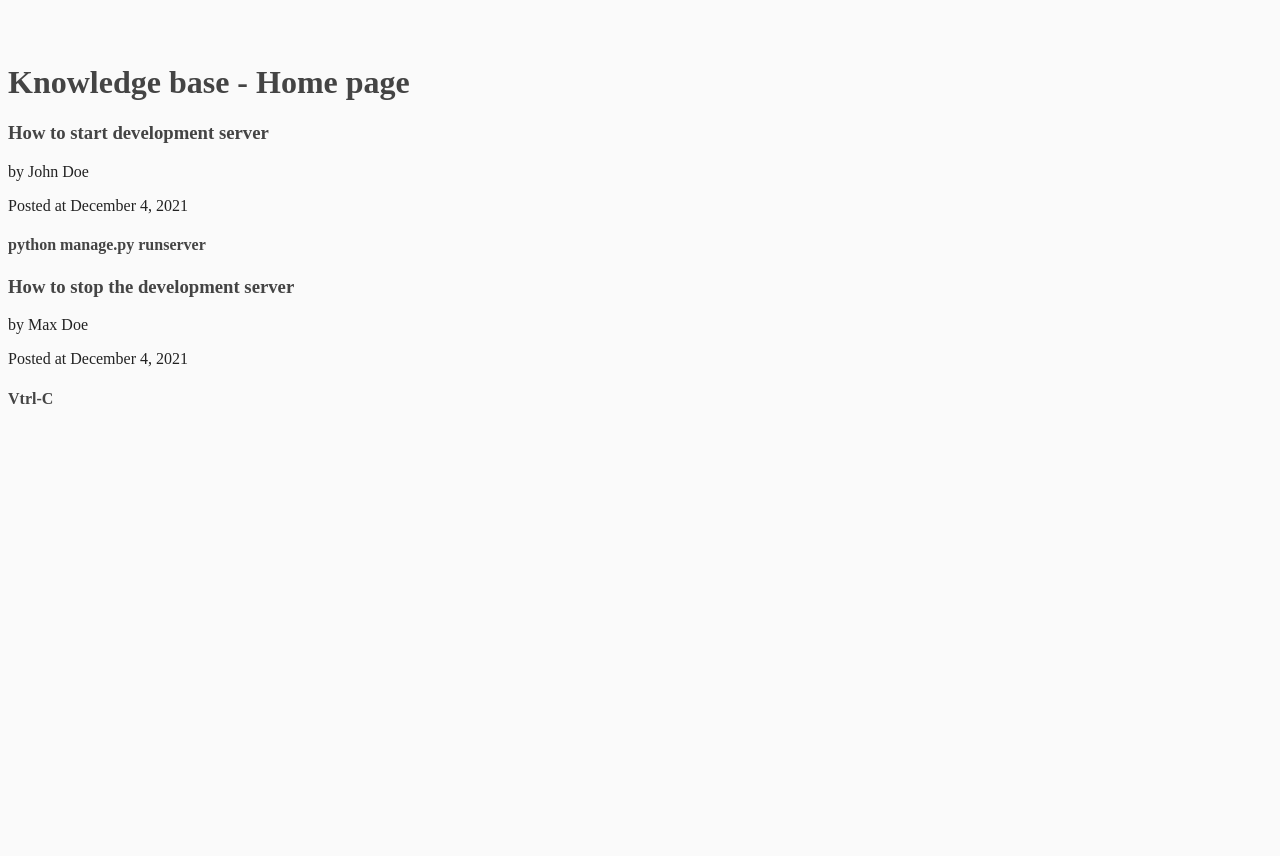
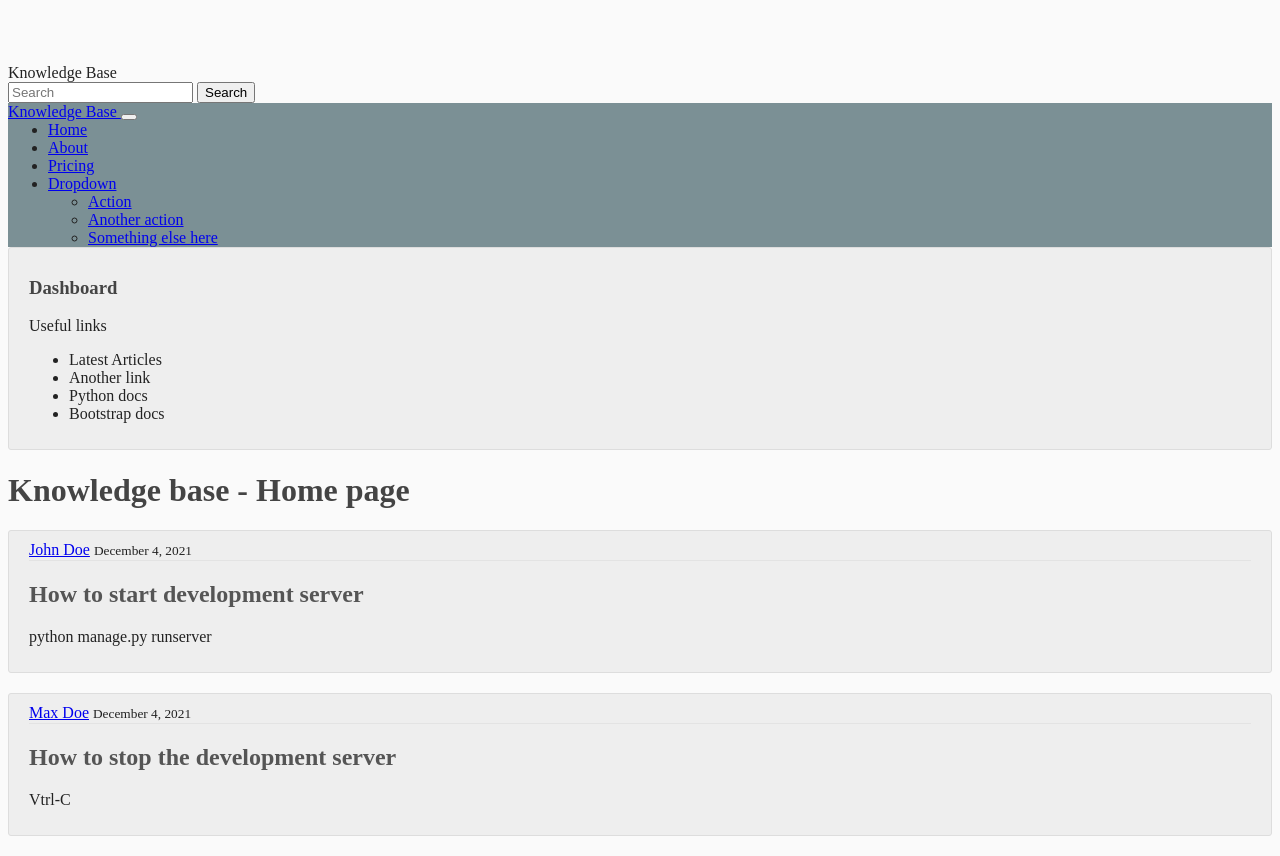
Before and after one commit to ioanamano/pydev, a Django app: page / in a window 1280 px wide. Before the commit the page ends 404 px from the top, so only its background shows below. Run offline with Django 4.2, Linux system fonts and the light colour scheme.

Commit message:
Integrate bootstrap classes

```diff
--- a/kb/templates/kb/base.html
+++ b/kb/templates/kb/base.html
@@ -4,15 +4,79 @@
 
 <head>
     <link rel="Stylesheet" type="text/css" href="{% static 'kb/main.css'%}"/>
+    <link href="https://cdn.jsdelivr.net/npm/bootstrap@5.3.0-alpha1/dist/css/bootstrap.min.css"/>
     {% if title %}
         <title> KB - {{title}} </title>
     {% else %}
         <title> KB </title>
     {% endif %}
-    </head>
+</head>
 
 <body>
-    {% block content %} {% endblock content %}
+  <nav class="navbar bg-body-tertiary">
+    <div class="container-fluid">
+      <a class="navbar-brand">Knowledge Base</a>
+      <form class="d-flex" role="search">
+        <input class="form-control me-2" type="search" placeholder="Search" aria-label="Search">
+        <button class="btn btn-light" type="submit">Search</button>
+      </form>
+    </div>
+  </nav>
+    <header>
+    <nav class="navbar navbar-expand-lg navbar-light bg-darkgrey">
+        <div class="container">
+          <a class="navbar-brand" href="#">Knowledge Base </a>
+          <button class="navbar-toggler" type="button" data-bs-toggle="collapse" data-bs-target="#navbarNavDropdown" aria-controls="navbarNavDropdown" aria-expanded="false" aria-label="Toggle navigation">
+            <span class="navbar-toggler-icon"></span>
+          </button>
+          <div class="collapse navbar-collapse" id="navbarNavDropdown">
+            <ul class="navbar-nav">
+              <li class="nav-item">
+                <a class="nav-link active" aria-current="page" href="#">Home</a>
+              </li>
+              <li class="nav-item">
+                <a class="nav-link" href="#">About</a>
+              </li>
+              <li class="nav-item">
+                <a class="nav-link" href="#">Pricing</a>
+              </li>
+              <li class="nav-item dropdown">
+                <a class="nav-link dropdown-toggle" href="#" role="button" data-bs-toggle="dropdown" aria-expanded="false">
+                  Dropdown
+                </a>
+                <ul class="dropdown-menu">
+                  <li><a class="dropdown-item" href="#">Action</a></li>
+                  <li><a class="dropdown-item" href="#">Another action</a></li>
+                  <li><a class="dropdown-item" href="#">Something else here</a></li>
+                </ul>
+              </li>
+            </ul>
+          </div>
+        </div>
+      </nav>
+    </header>
+<main role="main" class="container">
+  <div class="row">
+     <div class="col-md-4">
+       <div class="content-section">
+          <h3>Dashboard</h3>
+          <p class='text-muted'>Useful links </p>
+            <ul class="list-group">
+              <li class="list-group-item list-group-item-light">Latest Articles</li>
+              <li class="list-group-item list-group-item-light">Another link</li>
+              <li class="list-group-item list-group-item-light">Python docs</li>
+              <li class="list-group-item list-group-item-light">Bootstrap docs</li>
+            </ul>
+          </p>
+        </div>
+      </div>
+    <div class="col-md-8">
+      {% block content %}{% endblock %}
+    </div>
+  </div>
+</main>
+    <script src="https://cdn.jsdelivr.net/npm/@popperjs/core@2.11.6/dist/umd/popper.min.js" integrity="sha384-oBqDVmMz9ATKxIep9tiCxS/Z9fNfEXiDAYTujMAeBAsjFuCZSmKbSSUnQlmh/jp3" crossorigin="anonymous"></script>
+    <script src="https://cdn.jsdelivr.net/npm/bootstrap@5.3.0-alpha1/dist/js/bootstrap.min.js" integrity="sha384-mQ93GR66B00ZXjt0YO5KlohRA5SY2XofN4zfuZxLkoj1gXtW8ANNCe9d5Y3eG5eD" crossorigin="anonymous"></script>
 </body>
 
 </html>
--- a/kb/templates/kb/home.html
+++ b/kb/templates/kb/home.html
@@ -3,17 +3,15 @@
 {% block content %}
     <h1> Knowledge base - Home page</h1>
     {% for article in articles %}
-        <h3>
-            {{article.title}}
-        </h3>
-        <p>
-            by {{article.author}}
-        </p>
-        <p>
-            Posted at {{article.date}}
-        </p>
-        <h4>
-            {{article.content}}
-        </h4>
+    <article class="media content-section">
+        <div class="media-body">
+          <div class="article-metadata">
+            <a class="me-2" href="#">{{ article.author }}</a>
+            <small class="text-muted">{{ article.date }}</small>
+          </div>
+          <h2><a class="article-title" href="#">{{ article.title }}</a></h2>
+          <p class="article-content">{{ article.content }}</p>
+        </div>
+    </article>
     {% endfor %}
 {% endblock content %}
```
Also changed, not shown: kb/templates/kb/about.html (+12 -2 lines).
